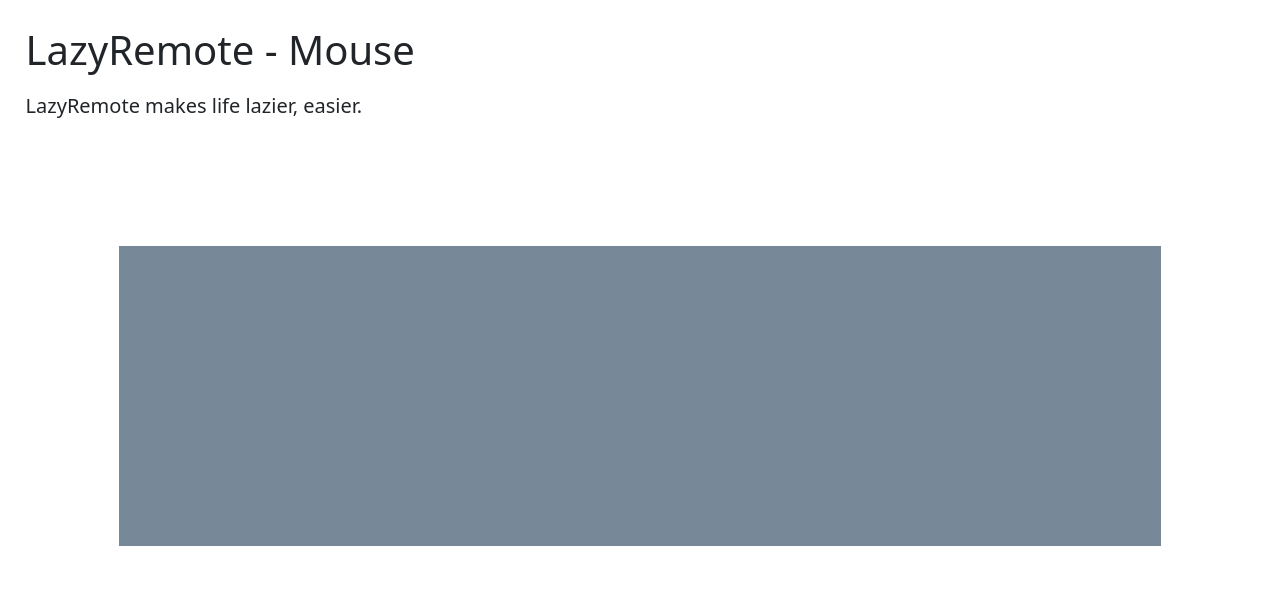
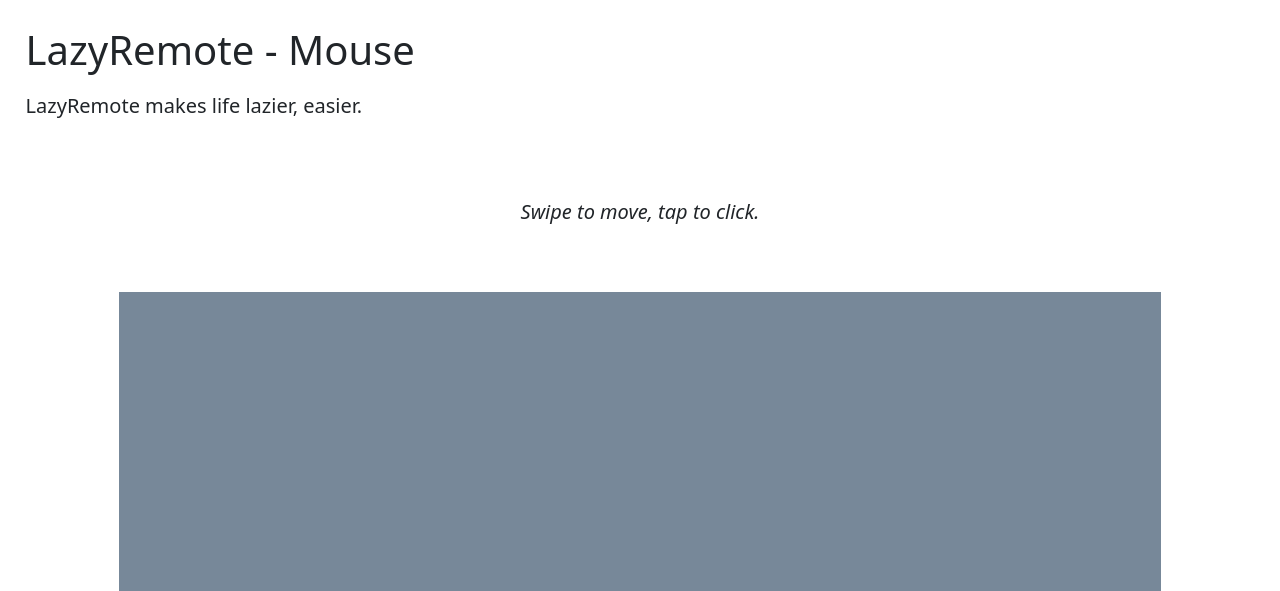
Before and after one commit to shashankshirol/LazyRemote, a Flask app: page /6416/Mouse in a window 1280 px wide. Shown: the top 591 px of the page. Run offline with Flask 2, Linux system fonts and the light colour scheme; parts of the project's set-up code (start-up, migrations or seed data) failed here and were passed over; some libraries are stand-ins or nearby versions.

Commit message:
Add how-to for mouse

```diff
--- a/templates/ham_mouse.html
+++ b/templates/ham_mouse.html
@@ -13,6 +13,9 @@
     <h1 style="margin-bottom: 75px;">
         LazyRemote - Mouse<br><small class="lead">LazyRemote makes life lazier, easier.</small>
     </h1>
+    <em><p class="lead text-center">
+        Swipe to move, tap to click.
+    </p></em>
 
     <!--
         MousePad
```
